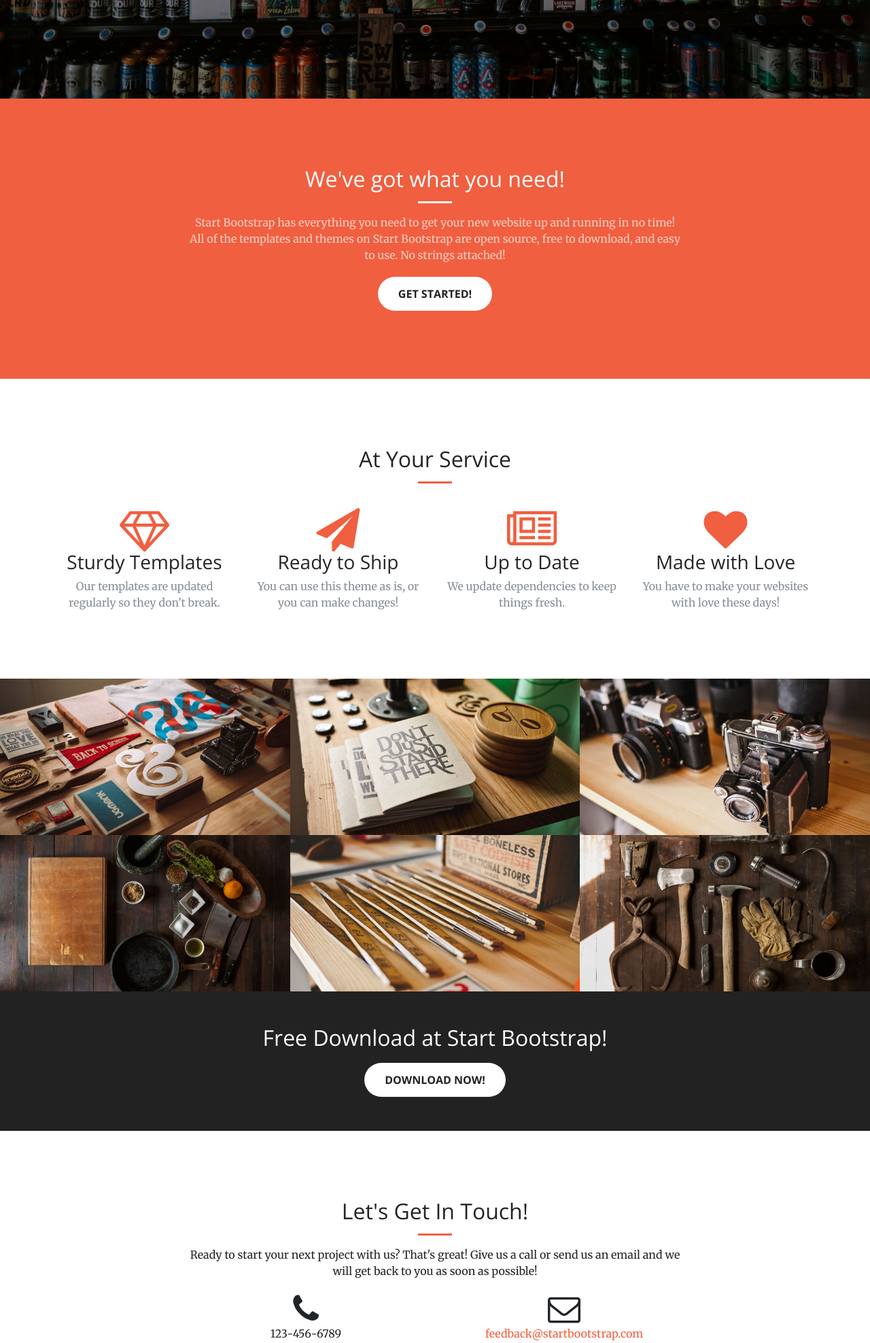
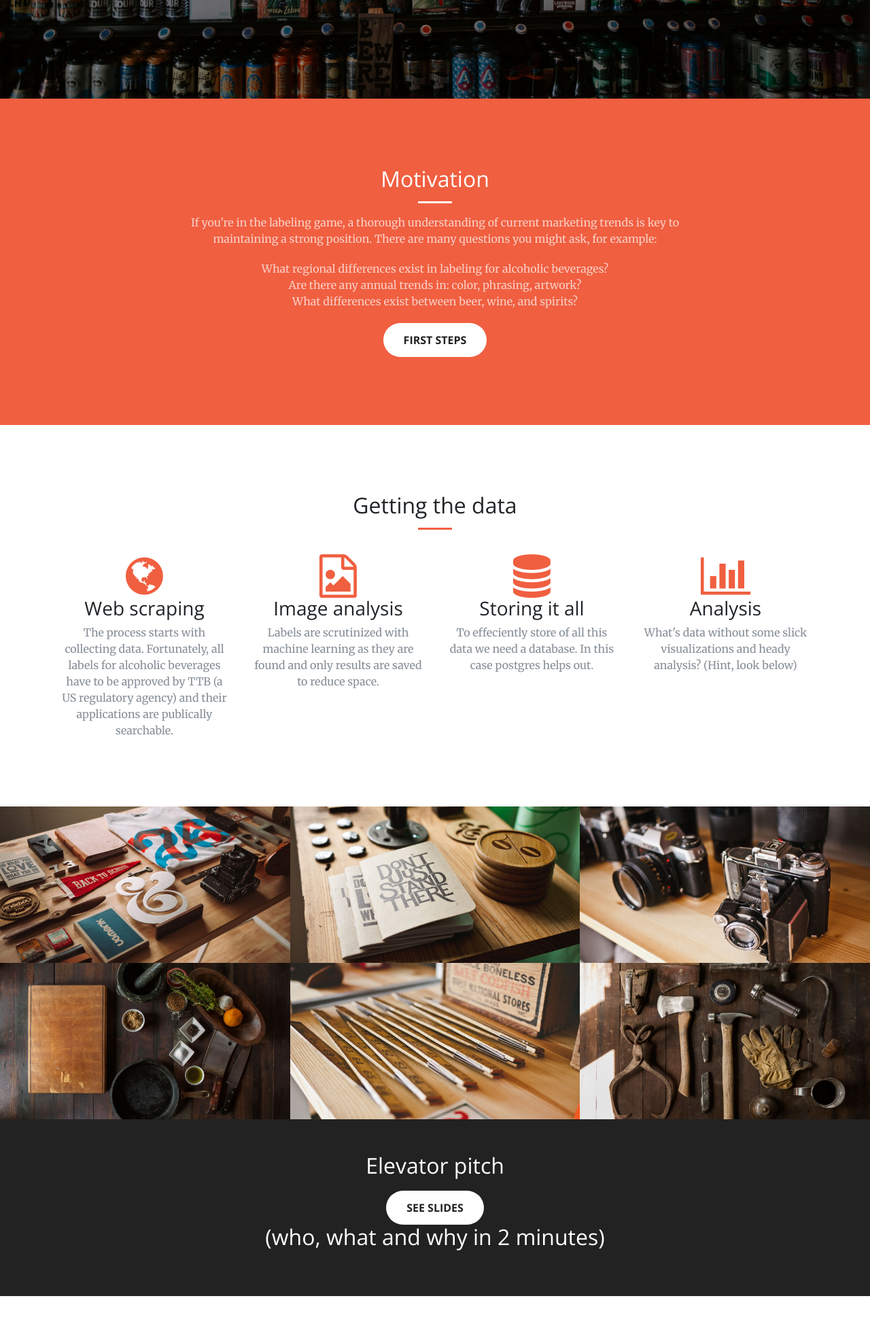
Before and after one commit to jdh88/TTB_Capstone_Site, a Flask app: page / in a window 1280 px wide. Shown: the part 655-2630 px from the top of the page at 68% size. Run offline with Flask 2, Linux system fonts and the light colour scheme; some libraries are stand-ins or nearby versions.

Commit message:
Added basic content to be relavent to my project

```diff
--- a/templates/index.html
+++ b/templates/index.html
@@ -22,10 +22,21 @@
       <div class="container">
         <div class="row">
           <div class="col-lg-8 mx-auto text-center">
-            <h2 class="section-heading text-white">We've got what you need!</h2>
+            <h2 class="section-heading text-white">Motivation</h2>
             <hr class="light">
-            <p class="text-faded">Start Bootstrap has everything you need to get your new website up and running in no time! All of the templates and themes on Start Bootstrap are open source, free to download, and easy to use. No strings attached!</p>
-            <a class="btn btn-default btn-xl js-scroll-trigger" href="#data">Get Started!</a>
+            <p class="text-faded">
+                If you're in the labeling game, a thorough understanding of current marketing trends is key to maintaining a strong position.
+                There are many questions you might ask, for example:
+            </p>
+            <p class="text-faded">
+                What regional differences exist in labeling for alcoholic beverages?
+            <br>
+                Are there any annual trends in: color, phrasing, artwork?
+            <br>
+                What differences exist between beer, wine, and spirits?
+            </p>
+
+            <a class="btn btn-default btn-xl js-scroll-trigger" href="#data">First steps</a>
           </div>
         </div>
       </div>
@@ -35,7 +46,7 @@
       <div class="container">
         <div class="row">
           <div class="col-lg-12 text-center">
-            <h2 class="section-heading">At Your Service</h2>
+            <h2 class="section-heading">Getting the data</h2>
             <hr class="primary">
           </div>
         </div>
@@ -44,30 +55,31 @@
         <div class="row">
           <div class="col-lg-3 col-md-6 text-center">
             <div class="service-box">
-              <i class="fa fa-4x fa-diamond text-primary sr-icons"></i>
-              <h3>Sturdy Templates</h3>
-              <p class="text-muted">Our templates are updated regularly so they don't break.</p>
+              <i class="fa fa-4x fa-globe text-primary sr-icons"></i>
+              <h3>Web scraping</h3>
+              <p class="text-muted">The process starts with collecting data.
+              Fortunately, all labels for alcoholic beverages have to be approved by TTB (a US regulatory agency) and their applications are publically searchable.</p>
             </div>
           </div>
           <div class="col-lg-3 col-md-6 text-center">
             <div class="service-box">
-              <i class="fa fa-4x fa-paper-plane text-primary sr-icons"></i>
-              <h3>Ready to Ship</h3>
-              <p class="text-muted">You can use this theme as is, or you can make changes!</p>
+              <i class="fa fa-4x fa-file-image-o text-primary sr-icons"></i>
+              <h3>Image analysis</h3>
+              <p class="text-muted">Labels are scrutinized with machine learning as they are found and only results are saved to reduce space.</p>
             </div>
           </div>
           <div class="col-lg-3 col-md-6 text-center">
             <div class="service-box">
-              <i class="fa fa-4x fa-newspaper-o text-primary sr-icons"></i>
-              <h3>Up to Date</h3>
-              <p class="text-muted">We update dependencies to keep things fresh.</p>
+              <i class="fa fa-4x fa-database text-primary sr-icons"></i>
+              <h3>Storing it all</h3>
+              <p class="text-muted">To effeciently store of all this data we need a database. In this case postgres helps out.</p>
             </div>
           </div>
           <div class="col-lg-3 col-md-6 text-center">
             <div class="service-box">
-              <i class="fa fa-4x fa-heart text-primary sr-icons"></i>
-              <h3>Made with Love</h3>
-              <p class="text-muted">You have to make your websites with love these days!</p>
+              <i class="fa fa-4x fa-bar-chart text-primary sr-icons"></i>
+              <h3>Analysis</h3>
+              <p class="text-muted">What's data without some slick visualizations and heady analysis? (Hint, look below)</p>
             </div>
           </div>
         </div>
@@ -173,8 +185,9 @@
 
     <div class="call-to-action bg-dark">
       <div class="container text-center">
-        <h2>Free Download at Start Bootstrap!</h2>
-        <a class="btn btn-default btn-xl sr-button" href="http://startbootstrap.com/template-overviews/creative/">Download Now!</a>
+        <h2>Elevator pitch</h2>
+        <a class="btn btn-default btn-xl sr-button" href="http://startbootstrap.com/template-overviews/creative/">See slides</a>
+        <h2>(who, what and why in 2 minutes)</h2>
       </div>
     </div>
 
@@ -184,18 +197,18 @@
           <div class="col-lg-8 mx-auto text-center">
             <h2 class="section-heading">Let's Get In Touch!</h2>
             <hr class="primary">
-            <p>Ready to start your next project with us? That's great! Give us a call or send us an email and we will get back to you as soon as possible!</p>
+            <p>Feel free to reach out with comments and suggestions</p>
           </div>
         </div>
         <div class="row">
           <div class="col-lg-4 ml-auto text-center">
-            <i class="fa fa-phone fa-3x sr-contact"></i>
-            <p>123-456-6789</p>
+            <i class="fa fa-linkedin-square fa-3x sr-contact"></i>
+            <p><a href="https://www.linkedin.com/in/jonathanhirokawa/">Check out my linkedin</a></p>
           </div>
           <div class="col-lg-4 mr-auto text-center">
             <i class="fa fa-envelope-o fa-3x sr-contact"></i>
             <p>
-              <a href="mailto:your-email@your-domain.com">feedback@startbootstrap.com</a>
+              <a href="mailto:jonathan.hirokawa@mg.thedataincubator.com">jonathan.hirokawa@mg.thedataincubator.com</a>
             </p>
           </div>
         </div>
--- a/templates/layout.html
+++ b/templates/layout.html
@@ -8,7 +8,7 @@
     <meta name="description" content="DataInc Capstone Site">
     <meta name="author" content="Jonathan Hirokawa">
 
-    <title>Creative - Start Bootstrap Theme</title>
+    <title>DataInc Capstone</title>
 
     <!-- Bootstrap core CSS -->
     <link href="./static/vendor/bootstrap/css/bootstrap.min.css" rel="stylesheet">
```
